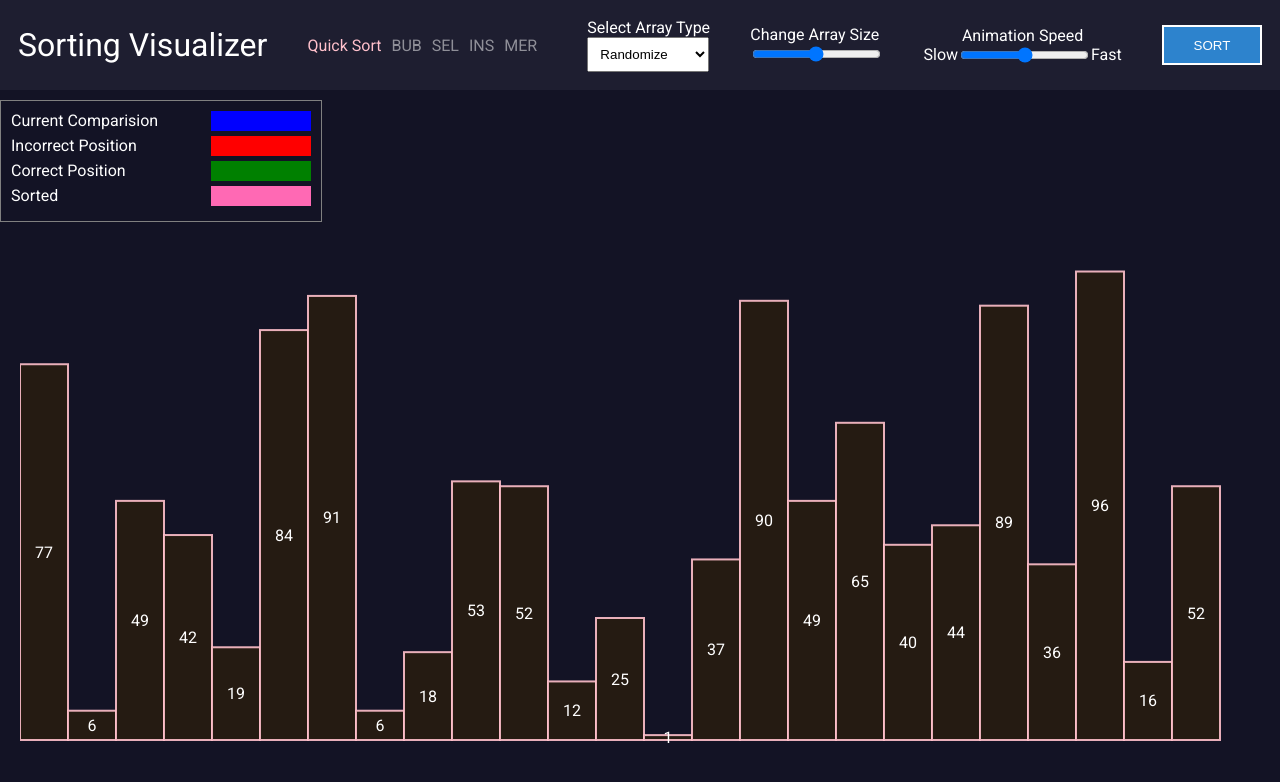
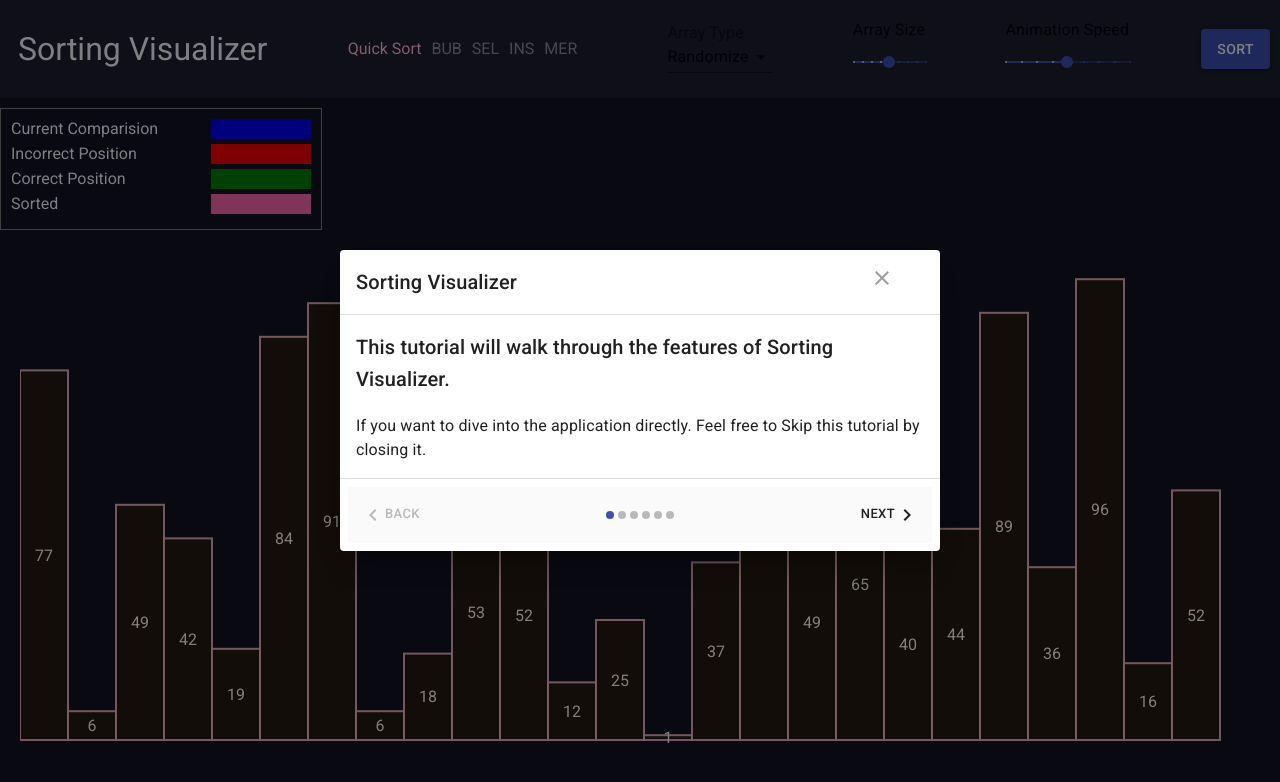
Before and after one commit to uppeabhishek/sorting-visualizer, a React (Create React App) app: page / in a window 1280 px wide. Shown: the top 782 px of the page. Built offline with nearby package versions, Linux system fonts and the light colour scheme.

Commit message:
added tutorial

```diff
--- a/package.json
+++ b/package.json
@@ -4,6 +4,9 @@
     "private": true,
     "homepage": "https://uppeabhishek.github.io/sorting-visualizer/",
     "dependencies": {
+        "@material-ui/core": "^4.11.0",
+        "@material-ui/icons": "^4.9.1",
+        "@material-ui/types": "^5.1.0",
         "@types/node": "^12.0.0",
         "@types/react": "^16.9.0",
         "@types/react-dom": "^16.9.0",
--- a/src/App.tsx
+++ b/src/App.tsx
@@ -2,6 +2,7 @@ import React, { ReactElement } from "react";
 import { Header } from "./components/Header";
 import { ArrayBlocks } from "./components/ArrayBlocks";
 import { Information } from "./components/Information";
+import Tutorial from "./Tutorial";
 
 function App(): ReactElement {
     // Const [isLoading, toggleLoading] = useState(false);
@@ -34,6 +35,7 @@ function App(): ReactElement {
         <>
             <Header />
             <div className="main-blocks">
+                <Tutorial />
                 <Information />
                 <ArrayBlocks key="1" />
             </div>
--- /dev/null
+++ b/src/Tutorial/Info.tsx
@@ -0,0 +1,103 @@
+import React, { FunctionComponent } from "react";
+import { Typography } from "@material-ui/core";
+import algorithmDropDown from "../../assets/AlgorithmDropDown.png";
+import mazeDropDown from "../../assets/MazeDropDown.png";
+import Download from "../../assets/Download.png";
+
+const Info: FunctionComponent<{ activeStep: number }> = ({ activeStep }) => {
+    const pages = {
+        0: (
+            <div>
+                <Typography variant="h6">
+                    This tutorial will walk through the features of Sorting Visualizer.
+                </Typography>
+                <br />
+                <Typography>
+                    If you want to dive into the application directly. Feel free to Skip this
+                    tutorial by closing it.
+                </Typography>
+            </div>
+        ),
+        1: (
+            <div>
+                <Typography variant="h6">Sorting Algorithm</Typography>
+                <br />
+                <div>I have implemented the below sorting algorithms.</div>
+                <ul>
+                    <li>Merge Sort</li>
+                    <li>Quick Sort</li>
+                    <li>Bubble Sort</li>
+                    <li>Insertion Sort</li>
+                    <li>Selection Sort</li>
+                </ul>
+
+                <div>
+                    To choose an algorithm, pick an algorithm from "Algorithms" drop down menu.
+                </div>
+                <div className="center-items" style={{ marginTop: 10 }}>
+                    {/* <img src={algorithmDropDown} /> */}
+                </div>
+            </div>
+        ),
+        2: (
+            <div>
+                <Typography variant="h6">Array Type</Typography>
+                <br />
+                <div>You can select your initial state of array from the following options</div>
+                <ul>
+                    <li>Random</li>
+                    <li>Increasing</li>
+                    <li>Decreasing</li>
+                    <li>Almost Sorted</li>
+                </ul>
+
+                <div>
+                    To choose an intial state of array, pick an array type from "Array Type" drop
+                    down menu.
+                </div>
+                <div className="center-items" style={{ marginTop: 10 }}>
+                    {/* <img src={algorithmDropDown} /> */}
+                </div>
+            </div>
+        ),
+        3: (
+            <div>
+                <Typography variant="h6">Array Size</Typography>
+                <br />
+
+                <div>To change array size use the "Array Size" Slider.</div>
+                <div className="center-items" style={{ marginTop: 10 }}>
+                    {/* <img src={algorithmDropDown} /> */}
+                </div>
+            </div>
+        ),
+        4: (
+            <div>
+                <Typography variant="h6">Animation Speed</Typography>
+                <br />
+
+                <div>To change animation speed use the "Animation Speed" Slider.</div>
+                <div className="center-items" style={{ marginTop: 10 }}>
+                    {/* <img src={algorithmDropDown} /> */}
+                </div>
+            </div>
+        ),
+        5: (
+            <div>
+                <Typography variant="h6">Visualize</Typography>
+                <br />
+
+                <div>To Visualize the algorithm. Click "Sort"</div>
+                <div className="center-items" style={{ marginTop: 10 }}>
+                    {/* <img src={algorithmDropDown} /> */}
+                </div>
+                <Typography variant="h6">Enjoy the visualization tool :)</Typography>
+            </div>
+        )
+    };
+
+    // @ts-ignore
+    return pages[activeStep];
+};
+
+export default Info;
--- /dev/null
+++ b/src/Tutorial/index.tsx
@@ -0,0 +1,150 @@
+import React from "react";
+import {
+    createStyles,
+    Theme,
+    withStyles,
+    WithStyles,
+    useTheme,
+    makeStyles
+} from "@material-ui/core/styles";
+import Button from "@material-ui/core/Button";
+import Dialog from "@material-ui/core/Dialog";
+import MuiDialogTitle from "@material-ui/core/DialogTitle";
+import MuiDialogContent from "@material-ui/core/DialogContent";
+import MuiDialogActions from "@material-ui/core/DialogActions";
+import IconButton from "@material-ui/core/IconButton";
+import CloseIcon from "@material-ui/icons/Close";
+import Typography from "@material-ui/core/Typography";
+import MobileStepper from "@material-ui/core/MobileStepper";
+import KeyboardArrowLeft from "@material-ui/icons/KeyboardArrowLeft";
+import KeyboardArrowRight from "@material-ui/icons/KeyboardArrowRight";
+import Info from "./Info";
+
+const styles = (theme: Theme) =>
+    createStyles({
+        root: {
+            margin: 0,
+            padding: theme.spacing(2)
+        },
+        closeButton: {
+            position: "absolute",
+            right: theme.spacing(1),
+            top: theme.spacing(1),
+            color: theme.palette.grey[500]
+        }
+    });
+
+export interface DialogTitleProps extends WithStyles<typeof styles> {
+    id: string;
+    children: React.ReactNode;
+    onClose: () => void;
+}
+
+const DialogTitle = withStyles(styles)((props: DialogTitleProps) => {
+    const { children, classes, onClose, ...other } = props;
+
+    return (
+        <MuiDialogTitle className={classes.root} disableTypography={true} {...other}>
+            <Typography variant="h6">{children}</Typography>
+            {onClose ? (
+                <IconButton aria-label="close" className={classes.closeButton} onClick={onClose}>
+                    <CloseIcon />
+                </IconButton>
+            ) : null}
+        </MuiDialogTitle>
+    );
+});
+
+const DialogContent = withStyles((theme: Theme) => ({
+    root: {
+        padding: theme.spacing(2)
+    }
+}))(MuiDialogContent);
+
+const DialogActions = withStyles((theme: Theme) => ({
+    root: {
+        margin: 0,
+        padding: theme.spacing(1)
+    }
+}))(MuiDialogActions);
+
+const useStyles = makeStyles({
+    root: {
+        maxWidth: "100%",
+        flexGrow: 1
+    }
+});
+
+export default function Tutorial() {
+    const [open, setOpen] = React.useState(true);
+
+    const handleClose = () => {
+        setOpen(false);
+    };
+
+    const classes = useStyles();
+    const theme = useTheme();
+    const [activeStep, setActiveStep] = React.useState(0);
+
+    const handleNext = () => {
+        setActiveStep((prevActiveStep) => prevActiveStep + 1);
+    };
+
+    const handleBack = () => {
+        setActiveStep((prevActiveStep) => prevActiveStep - 1);
+    };
+
+    const steps = 6;
+
+    return (
+        <div>
+            <Dialog
+                aria-labelledby="customized-dialog-title"
+                fullWidth={true}
+                open={open}
+                onClose={handleClose}
+            >
+                <DialogTitle id="customized-dialog-title" onClose={handleClose}>
+                    Sorting Visualizer
+                </DialogTitle>
+                <DialogContent dividers={true}>
+                    <Info activeStep={activeStep} />
+                </DialogContent>
+                <DialogActions>
+                    <MobileStepper
+                        activeStep={activeStep}
+                        backButton={
+                            <Button disabled={activeStep === 0} size="small" onClick={handleBack}>
+                                {theme.direction === "rtl" ? (
+                                    <KeyboardArrowRight />
+                                ) : (
+                                    <KeyboardArrowLeft />
+                                )}
+                                Back
+                            </Button>
+                        }
+                        className={classes.root}
+                        nextButton={
+                            <Button
+                                size="small"
+                                onClick={handleNext}
+                                disabled={activeStep === steps - 1}
+                            >
+                                Next
+                                {theme.direction === "rtl" ? (
+                                    <KeyboardArrowLeft />
+                                ) : (
+                                    <KeyboardArrowRight />
+                                )}
+                            </Button>
+                        }
+                        position="static"
+                        steps={steps}
+                        variant="dots"
+                    />
+                    {activeStep === steps - 1 && <Button onClick={handleClose}>Finish</Button>}
+                </DialogActions>
+            </Dialog>
+        </div>
+    );
+}
--- a/src/components/Header/AnimationSlider.tsx
+++ b/src/components/Header/AnimationSlider.tsx
@@ -1,5 +1,6 @@
 import React, { FunctionComponent, ChangeEvent } from "react";
 import { useDispatch, useSelector } from "react-redux";
+import { Slider, Typography } from "@material-ui/core";
 import { RootState } from "../../reducers";
 import { changeAnimationSpeed } from "../../actions/globals";
 
@@ -8,33 +9,35 @@ export const AnimationSlider: FunctionComponent = () => {
 
     const animationSpeed = useSelector((state: RootState) => state.globals.animationSpeed);
 
-    function changeAnimationSpeedFunc(e: ChangeEvent<HTMLInputElement>) {
-        dispatch(changeAnimationSpeed(parseInt(e.currentTarget.value, 10)));
+    function changeAnimationSpeedFunc(event: ChangeEvent<{}>, value: number | number[]) {
+        if (typeof value === "number") {
+            dispatch(changeAnimationSpeed(value));
+        }
+    }
+
+    function getAnimationSpeed(value: number) {
+        return value.toString();
     }
 
     const isSorting = useSelector((state: RootState) => state.globals.sort);
 
     return (
-        <div
-            className={
-                isSorting
-                    ? "disabled d-flex flex-column justify-center align-center"
-                    : "d-flex flex-column justify-center align-center"
-            }
-        >
-            <div>Animation Speed</div>
-            <div className="d-flex justify-center align-center">
-                <div>Slow</div>
-                <input
-                    max="90"
-                    min="10"
-                    style={{ cursor: "pointer" }}
-                    type="range"
-                    value={animationSpeed}
-                    onChange={changeAnimationSpeedFunc}
-                />
-                <div>Fast</div>
-            </div>
+        <div>
+            <Typography color="textPrimary" gutterBottom={true} id="animationSpeedSlider">
+                Animation Speed
+            </Typography>
+            <Slider
+                aria-labelledby="animationSpeedSliderr"
+                disabled={isSorting}
+                getAriaValueText={getAnimationSpeed}
+                marks={true}
+                max={90}
+                min={10}
+                step={10}
+                value={animationSpeed}
+                valueLabelDisplay="off"
+                onChange={changeAnimationSpeedFunc}
+            />
         </div>
     );
 };
--- a/src/components/Header/ArrayTypes.tsx
+++ b/src/components/Header/ArrayTypes.tsx
@@ -1,5 +1,7 @@
 import React, { FunctionComponent, ChangeEvent } from "react";
 import { useDispatch, useSelector } from "react-redux";
+import InputLabel from "@material-ui/core/InputLabel";
+import { MenuItem, Select } from "@material-ui/core";
 import { changeArrayType } from "../../actions/globals";
 import { RootState } from "../../reducers";
 
@@ -11,23 +13,24 @@ export const ArrayTypes: FunctionComponent = () => {
     const arrayType = useSelector((state: RootState) => state.globals.arrayType);
     const isSorting = useSelector((state: RootState) => state.globals.sort);
 
-    function changeArrayTypeFunc(e: ChangeEvent<HTMLSelectElement>) {
-        dispatch(changeArrayType(e.currentTarget.value));
-    }
+    const handleChange = (event: React.ChangeEvent<{ value: unknown }>) => {
+        dispatch(changeArrayType(event.target.value as string));
+    };
 
     return (
         <div>
-            <div>Select Array Type</div>
-            <select
-                key={arrayType}
-                className={isSorting ? "disabled" : ""}
+            <InputLabel id="select">Array Type</InputLabel>
+            <Select
+                disabled={isSorting}
+                id="select"
+                labelId="select"
                 value={arrayType}
-                onChange={changeArrayTypeFunc}
+                onChange={handleChange}
             >
                 {types.map((type) => (
-                    <option key={type}>{type}</option>
+                    <MenuItem value={type}>{type}</MenuItem>
                 ))}
-            </select>
+            </Select>
         </div>
     );
 };
--- a/src/components/Header/SizeSlider.tsx
+++ b/src/components/Header/SizeSlider.tsx
@@ -1,5 +1,6 @@
 import React, { FunctionComponent, ChangeEvent } from "react";
 import { useSelector, useDispatch } from "react-redux";
+import { Typography, Slider } from "@material-ui/core";
 import { RootState } from "../../reducers";
 import { changeArraySize } from "../../actions/globals";
 
@@ -9,20 +10,31 @@ export const SizeSlider: FunctionComponent = () => {
 
     const dispatch = useDispatch();
 
-    function changeArraySizeFunc(e: ChangeEvent<HTMLInputElement>) {
-        dispatch(changeArraySize(parseInt(e.currentTarget.value, 10)));
+    function changeArraySizeFunc(event: ChangeEvent<{}>, value: number | number[]) {
+        if (typeof value === "number") {
+            dispatch(changeArraySize(value));
+        }
+    }
+
+    function getArraySize(value: number) {
+        return value.toString();
     }
 
     return (
         <div>
-            <div>Change Array Size</div>
-            <input
-                className={isSorting ? "disabled" : ""}
-                max="100"
-                min="1"
-                style={{ cursor: "pointer" }}
-                type="range"
+            <Typography color="textPrimary" gutterBottom={true} id="arraySizeSlider">
+                Array Size
+            </Typography>
+            <Slider
+                aria-labelledby="arraySizeSlider"
+                disabled={isSorting}
+                getAriaValueText={getArraySize}
+                marks={true}
+                max={90}
+                min={10}
+                step={10}
                 value={arraySize}
+                valueLabelDisplay="off"
                 onChange={changeArraySizeFunc}
             />
         </div>
--- a/src/components/Header/Sort.tsx
+++ b/src/components/Header/Sort.tsx
@@ -1,5 +1,6 @@
 import React, { FunctionComponent } from "react";
 import { useDispatch, useSelector } from "react-redux";
+import { Button } from "@material-ui/core";
 import { sortAlgorithm } from "../../actions/globals";
 import { RootState } from "../../reducers";
 
@@ -9,12 +10,13 @@ export const SortButton: FunctionComponent = () => {
     const isSorting = useSelector((state: RootState) => state.globals.sort);
 
     return (
-        <button
-            className={isSorting ? "disabled" : ""}
-            type="button"
+        <Button
+            color="primary"
+            disabled={isSorting}
+            variant="contained"
             onClick={() => dispatch(sortAlgorithm(true))}
         >
             Sort
-        </button>
+        </Button>
     );
 };
```
Also changed, not shown: 2 other files (tests, documents, lock files or other folders).
